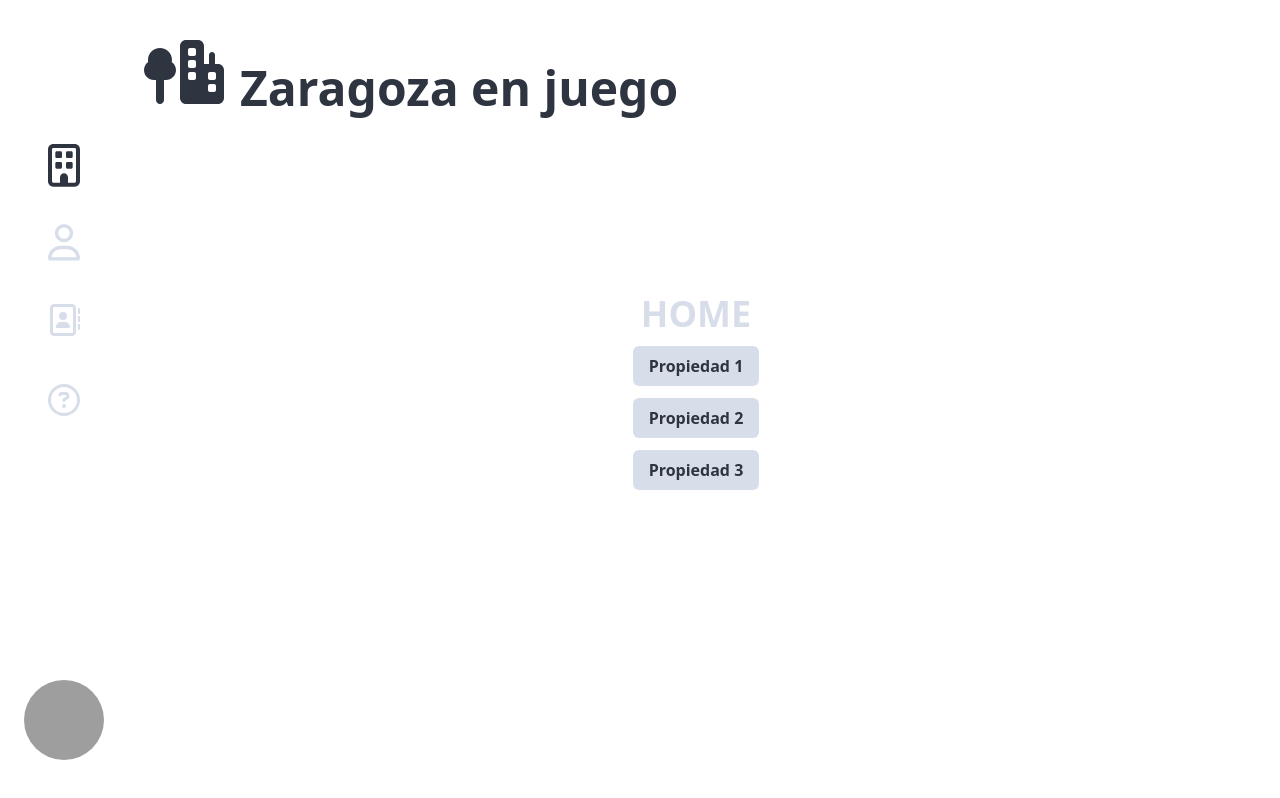
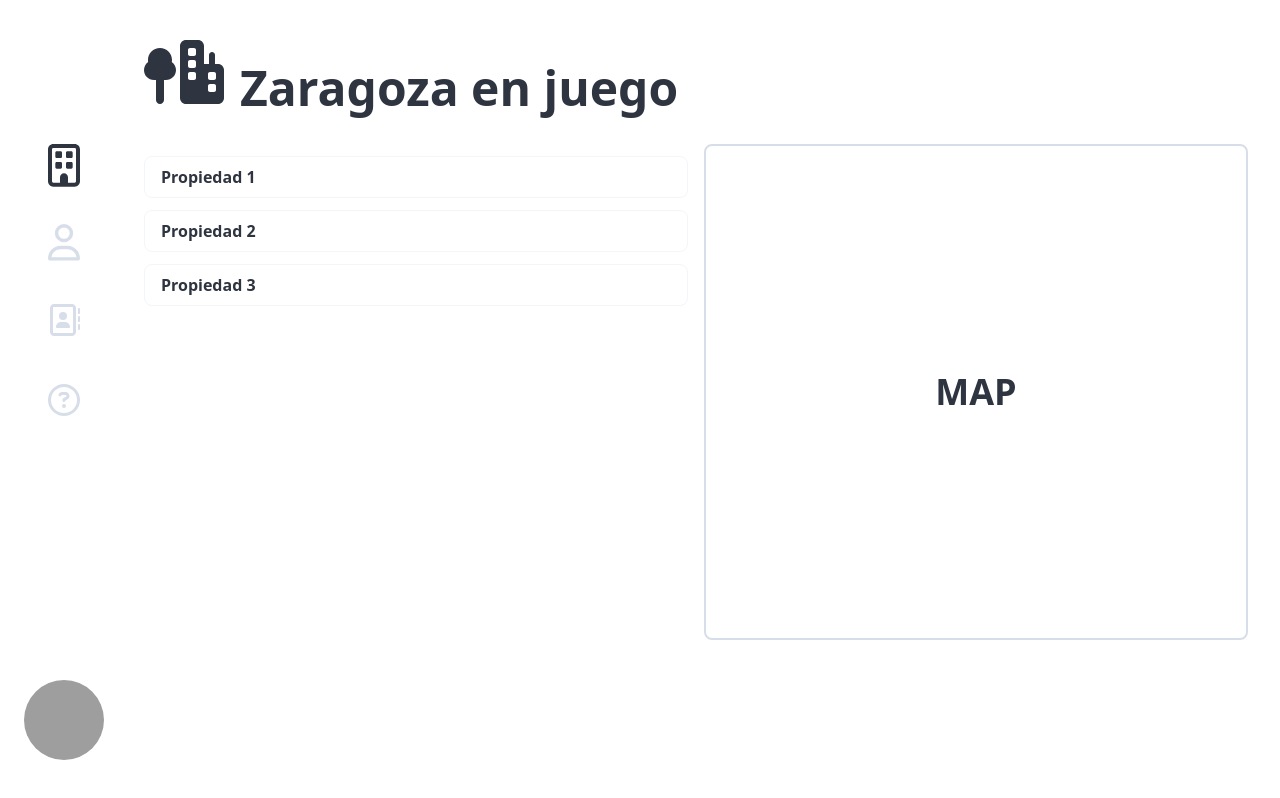
Before and after one commit to ZaragozaEnJuego/client, a React (Vite) app: page /login in a window 1280 px wide. Both pictures are taken after a click on the button "Iniciar sesión". Built offline with nearby package versions, Linux system fonts and the light colour scheme; grey boxes are pictures that could not be loaded.

Commit message:
HomePage designed

```diff
--- /dev/null
+++ b/src/ui/components/ui/propertie/PropertieCard.tsx
@@ -0,0 +1,15 @@
+import { FC } from 'react';
+import { Propertie } from '../../../../core/properties/domain';
+
+interface Props {
+  propertie: Propertie;
+}
+
+const PropertieCard: FC<Props> = ({ propertie }) => {
+  return (
+    <div className='border-opacity-30 border w-full rounded-lg border-secondary  py-2 px-4 text-primary font-bold mt-3'>
+      {propertie.name}
+    </div>
+  );
+};
+export { PropertieCard };
--- /dev/null
+++ b/src/ui/components/ui/propertie/PropertieList.tsx
@@ -0,0 +1,22 @@
+import { FC } from 'react';
+import { NavLink } from 'react-router-dom';
+import { Propertie } from '../../../../core/properties/domain';
+import { PropertieCard } from './PropertieCard';
+
+interface Props {
+  list: Propertie[];
+}
+
+const PropertieList: FC<Props> = ({ list }) => {
+  return (
+    <div className='flex flex-col items-center w-full'>
+      {list.map((p, k) => (
+        <NavLink className='w-full' key={k} to={`/propertie/${p.id}`}>
+          <PropertieCard propertie={p} />
+        </NavLink>
+      ))}
+    </div>
+  );
+};
+
+export { PropertieList };
--- /dev/null
+++ b/src/ui/components/ui/propertie/index.ts
@@ -0,0 +1,2 @@
+export * from './PropertieCard';
+export * from './PropertieList';
--- a/src/ui/pages/HomePage.tsx
+++ b/src/ui/pages/HomePage.tsx
@@ -4,6 +4,7 @@ import { MemoriePropertieRepo } from '../../infraestructure/memory';
 import { MainLayout } from '../components/layouts';
 import { useEffect, useState } from 'react';
 import { list } from 'postcss';
+import { PropertieList } from '../components/ui/propertie';
 
 const HomePage = () => {
   const propertieRepo: IPropertieRepo = new MemoriePropertieRepo();
@@ -19,19 +20,15 @@ const HomePage = () => {
 
   return (
     <MainLayout>
-      <div className='w-full h-full flex justify-center items-center pb-40 '>
-        <div className='flex flex-col items-center'>
-          <h1 className='text-secondary text-4xl font-bold'>HOME</h1>
-
-          {propertiesList.map((p, k) => (
-            <NavLink
-              key={k}
-              className='bg-secondary rounded-md py-2 px-4 text-primary font-bold mt-3'
-              to={`/propertie/${p.id}`}
-            >
-              {p.name}
-            </NavLink>
-          ))}
+      <div className='w-full h-full flex justify-center items-center pb-40 px-6'>
+        <div className='h-full md:w-1/2 px-2 w-full '>
+          <PropertieList list={propertiesList} />
+        </div>
+        <div className=' h-full w-1/2 px-2 collapse md:visible'>
+          {/**TODO: reemplazar este div por el mapa */}
+          <div className='flex justify-center items-center border-2 rounded-lg border-secondary text-4xl font-bold text-primary h-full w-full'>
+            <h1>MAP</h1>
+          </div>
         </div>
       </div>
     </MainLayout>
```
